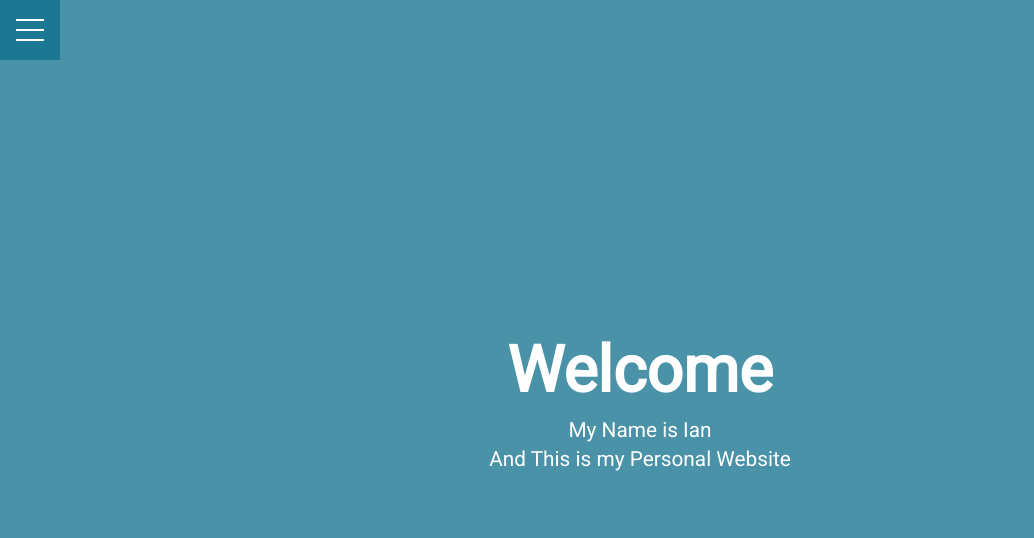
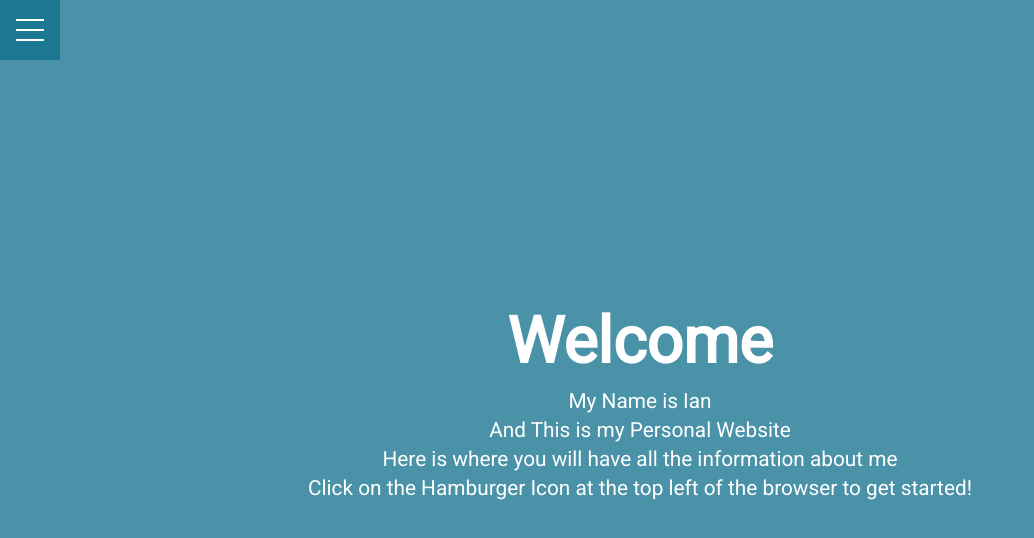
Before and after one commit to Ianselwyndelacruz/Ianselwyndelacruz.github.io, a plain HTML site: page index.html in a window 1280 px wide. Shown: the whole page, without its empty margins (0-1034 px from the left). Drawn offline with Linux system fonts and the light colour scheme.

Commit message:
Update index.html

```diff
--- a/index.html
+++ b/index.html
@@ -32,6 +32,8 @@
     <div class="container showcase-inner">
       <h1>Welcome</h1>
       <p>My Name is Ian <br> And This is my Personal Website</p>
+
+      <p>Here is where you will have all the information about me <br> Click on the Hamburger Icon at the top left of the browser to get started!</p>
     </div>
   </header>
 </body>
```
